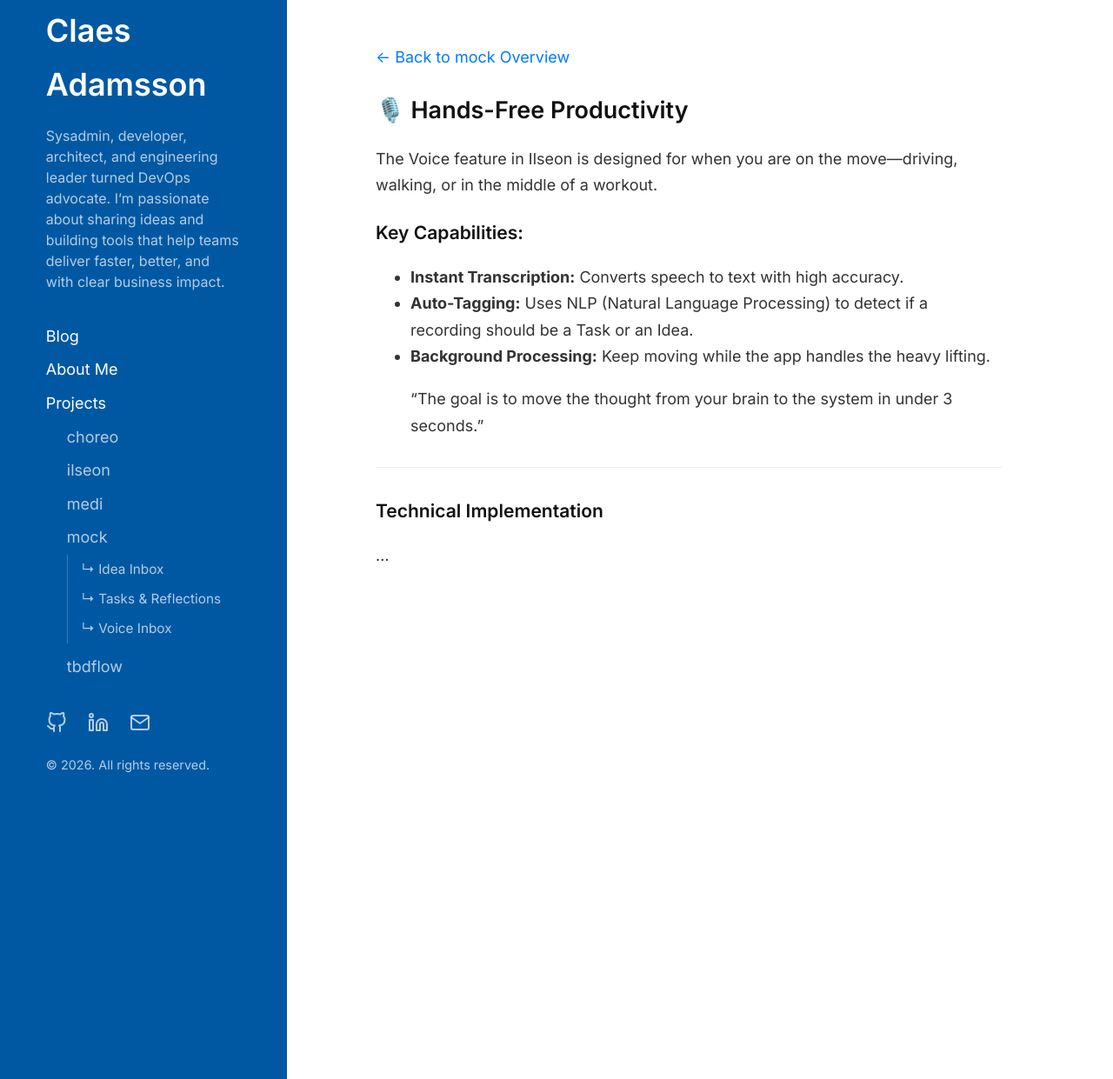
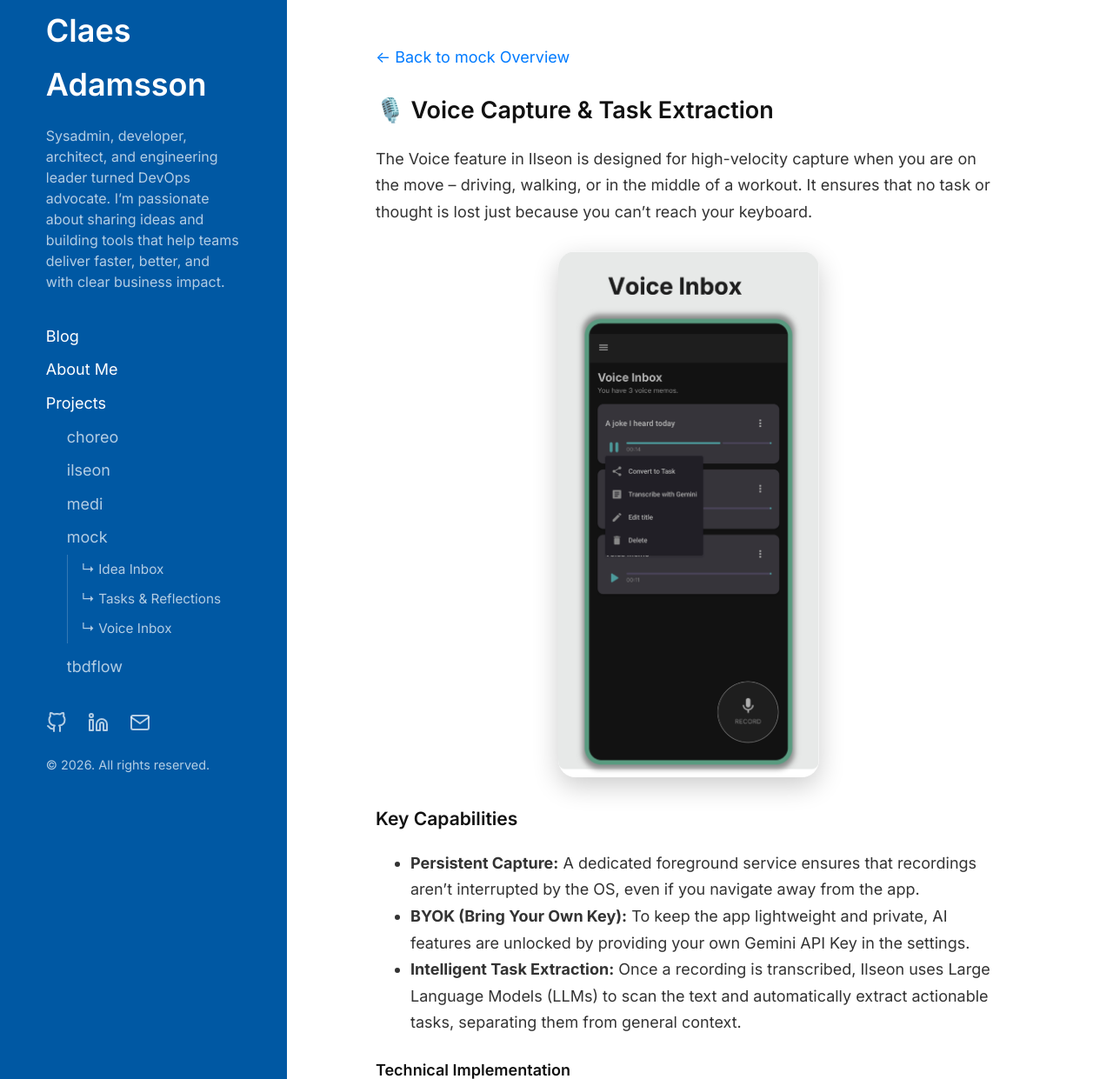
Before and after one commit to cladam/cladam.github.io, a Jekyll site: the page built from _projects/mock/voice.md, in a window 1280 px wide and 1400 px high, cut to the strip 159-1400 px from the top of the window. Shown: the whole strip at 87% size. Built offline with Jekyll 4.4.1, drawn with Linux system fonts in a browser that asks for light colours; some of the changed text lies outside the part shown.

Commit message:
fix: update mock Voice Inbox

```diff
--- a/_projects/mock/voice.md
+++ b/_projects/mock/voice.md
@@ -6,18 +6,24 @@ parent: "mock"
 
 [← Back to mock Overview]({{ '/projects/mock/' | relative_url }})
 
-## 🎙️ Hands-Free Productivity
+## 🎙️ Voice Capture & Task Extraction
 
-The Voice feature in Ilseon is designed for when you are on the move—driving, walking, or in the middle of a workout.
+The Voice feature in Ilseon is designed for high-velocity capture when you are on the move – driving, walking, or in the middle of a workout. It ensures that no task or thought is lost just because you can't reach your keyboard.
 
-### Key Capabilities:
-* **Instant Transcription:** Converts speech to text with high accuracy.
-* **Auto-Tagging:** Uses NLP (Natural Language Processing) to detect if a recording should be a Task or an Idea.
-* **Background Processing:** Keep moving while the app handles the heavy lifting.
+<div style="display: flex; justify-content: center; margin: 30px 0;">
+	<img src="/assets/images/ilseon-screenshot-PS9.png" alt="Voice Capture Screen" style="width: 300px; border-radius: 20px; box-shadow: 0 10px 30px rgba(0,0,0,0.2);"/>
+</div>
 
-> "The goal is to move the thought from your brain to the system in under 3 seconds."
+### Key Capabilities
 
----
-### Technical Implementation
+* **Persistent Capture:** A dedicated foreground service ensures that recordings aren't interrupted by the OS, even if you navigate away from the app.
+* **BYOK (Bring Your Own Key):** To keep the app lightweight and private, AI features are unlocked by providing your own Gemini API Key in the settings.
+* **Intelligent Task Extraction:** Once a recording is transcribed, Ilseon uses Large Language Models (LLMs) to scan the text and automatically extract actionable tasks, separating them from general context.
 
-...
+#### Technical Implementation
+
+The voice workflow is a two-stage pipeline designed for privacy and flexibility:
+1. **Local Audio Processing:** The app handles the audio recording using a background service to maintain state across different Android lifecycle events.
+2. **AI-Powered Refinement:**
+	* **Transcription:** Converts raw audio into text, saved as a persistent **Note**.
+	* **Task Distillation:** If a Gemini API key is present, the app sends the transcript to the model with a specific system prompt to identify and format "Task" items.
```
Also changed, not shown: _projects/mock.md (+9 -13 lines), assets/images/ilseon-screenshot-PS9.png (added).
